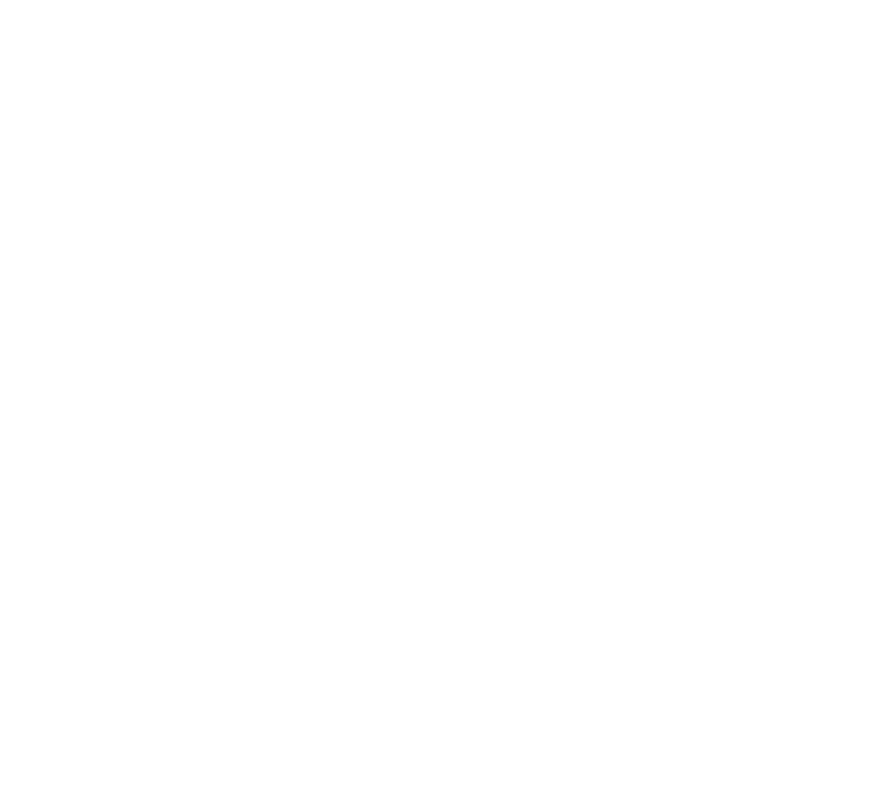
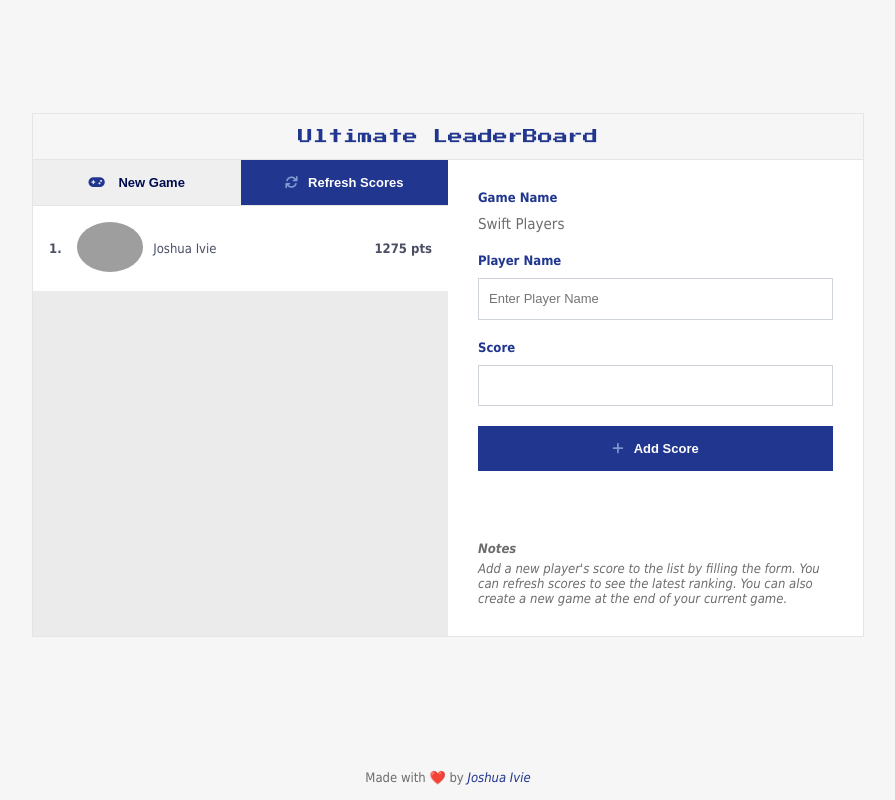
Before and after one commit to joshuaivie/Ultimate-Leaderboard, a website built with webpack: page src/index.html in a window 1280 px wide. Shown: the whole page, without its empty margins (192-1087 px from the left). Built offline with nearby package versions, Linux system fonts and the light colour scheme; grey boxes are pictures that could not be loaded.

Commit message:
Add User Interface

```diff
--- a/src/index.css
+++ b/src/index.css
@@ -0,0 +1,251 @@
+@import url("https://fonts.googleapis.com/css2?family=Press+Start+2P&display=swap");
+
+::-webkit-scrollbar {
+  width: 8px;
+  height: 8px;
+  background-color: transparent;
+}
+
+::-webkit-scrollbar-thumb {
+  -webkit-border-radius: 4px;
+  border-radius: 4px;
+  background: #20368f;
+  -webkit-box-shadow: inset 0 0 6px rgb(0 0 0 / 50%);
+}
+
+*,
+*::before,
+*::after {
+  margin: 0;
+  padding: 0;
+  box-sizing: border-box;
+  font-size: 13px;
+}
+
+html {
+  scroll-behavior: smooth;
+  font-family: Tahoma, sans-serif;
+}
+
+ul {
+  list-style: none;
+}
+
+body {
+  width: 100%;
+  position: relative;
+  font-weight: 400;
+  font-size: 1rem;
+  min-width: 100vw;
+  min-height: 100vh;
+  background: #f6f6f6;
+  overflow-x: hidden;
+}
+
+a {
+  text-decoration: none;
+  color: #20368f;
+  font-style: italic;
+}
+
+.page-container {
+  position: relative;
+  min-height: 100vh;
+}
+
+.content-wrap {
+  padding-bottom: 50px;
+  position: relative;
+  min-height: calc(100vh - 50px);
+}
+
+.leaderboard {
+  width: 65%;
+  display: flex;
+  margin: auto;
+  top: 50%;
+  left: 50%;
+  position: absolute;
+  transform: translate(-50%, -50%);
+  border: 1px solid #e5e5e5;
+  flex-direction: column;
+}
+
+.leaderboard section.title {
+  font-family: "Press Start 2P", cursive;
+  color: #20368f;
+  width: 100%;
+  padding: 15px;
+  text-align: center;
+  font-size: 15px;
+  border-bottom: 1px solid #e5e5e5;
+}
+
+.leaderboard .content {
+  width: 100%;
+  display: flex;
+}
+
+.leaderboard .left {
+  width: 50%;
+  min-width: 300px;
+}
+
+.leaderboard .right {
+  background-color: #fff;
+  padding: 30px;
+  width: 50%;
+  min-width: 300px;
+}
+
+.action-buttons {
+  display: flex;
+  border-bottom: 1px solid #e5e5e5;
+}
+
+.action-buttons button,
+.add-score-button button {
+  flex: 1;
+  padding: 15px;
+  border: none;
+  font-weight: 600;
+  color: #000b4f;
+  cursor: pointer;
+  transition: all 0.3s ease-in-out;
+}
+
+.action-buttons button:hover,
+.add-score-button button:hover {
+  opacity: 0.75;
+}
+
+.action-buttons button i,
+.add-score-button button i {
+  color: #20368f;
+  margin-right: 10px;
+}
+
+.action-buttons button.background-50,
+.add-score-button button.background-50 {
+  background-color: #20368f;
+  color: #fff;
+}
+
+.action-buttons button.background-50 i,
+.add-score-button button.background-50 i {
+  color: #829cd0;
+}
+
+.scores-container {
+  height: 430px;
+  background-color: #ebebeb;
+  overflow: hidden;
+  overflow-y: scroll;
+}
+
+.highscore {
+  display: flex;
+  align-items: center;
+  background: #fff;
+  font-size: 15px;
+  color: #4a4f64;
+  transition: all 0.3s ease-in-out;
+  cursor: pointer;
+  border: 1px solid #fff;
+}
+
+.highscore + .highscore {
+  border-top-color: #e5e5e5;
+}
+
+.highscore:hover {
+  box-shadow: 0 0 10px 0 rgb(0 0 0 / 10%);
+  border-color: #e5e5e5;
+}
+
+.highscore .position {
+  padding: 15px;
+}
+
+.highscore .position,
+.highscore .score {
+  font-weight: 600;
+}
+
+.highscore .highscore-right {
+  display: flex;
+  justify-content: space-between;
+  flex: 1;
+  padding: 15px 15px 15px 0;
+  align-items: center;
+}
+
+.highscore .highscore-right .profile {
+  display: flex;
+  align-items: center;
+  margin-right: 15px;
+}
+
+.highscore .highscore-right .profile .avatar img {
+  height: 50px;
+  border-radius: 50%;
+  margin-right: 10px;
+}
+
+.add-score-form form {
+  display: flex;
+  flex-direction: column;
+  height: 100%;
+}
+
+.add-score-form li {
+  display: flex;
+  flex-direction: column;
+  margin-bottom: 20px;
+}
+
+.add-score-form li label {
+  margin-bottom: 10px;
+  font-weight: 600;
+  color: #20368f;
+}
+
+.add-score-form li .game-name {
+  font-size: 15px;
+  color: #6d6d6d;
+}
+
+.add-score-form li input {
+  padding: 10px;
+  display: block;
+  width: 100%;
+  font-weight: 400;
+  line-height: 1.5;
+  color: #212529;
+  background-color: #fff;
+  background-clip: padding-box;
+  border: 1px solid #ced4da;
+}
+
+.add-score-form .notes {
+  display: block;
+  margin-top: auto;
+  color: #6d6d6d;
+  font-style: italic;
+}
+
+.add-score-form .notes .title {
+  display: block;
+  font-weight: 600;
+  margin-bottom: 5px;
+}
+
+.footer {
+  position: absolute;
+  width: 100%;
+  bottom: 0;
+  padding: 15px;
+  font-size: 13px;
+  text-align: center;
+  color: #6d6d6d;
+}
--- a/src/index.html
+++ b/src/index.html
@@ -10,7 +10,75 @@
 </head>
 
 <body>
+  <div class="page-container">
+    <main class="content-wrap">
+      <div class="leaderboard">
+        <section class="title">
+          Ultimate LeaderBoard
+        </section>
+        <div class="content">
+          <section class="scores left">
+            <div class="action-buttons">
+              <button class="new-game" id="newGame"><i class="fa-solid fa-gamepad"></i> New Game</button>
+              <button class="refresh-game background-50" id="refreshGame"><i
+                  class="fa-solid fa-arrows-rotate"></i>Refresh
+                Scores</button>
+            </div>
+            <ul class="scores-container" id="scoresContainer">
+              <li class="highscore">
+                <div class="position">
+                  1.
+                </div>
+                <div class="highscore-right">
+                  <div class="profile">
+                    <div class="avatar">
+                      <img src="https://avatars.dicebear.com/api/adventurer-neutral/joshua.svg" alt="Joshua">
+                    </div>
+                    <div class="name">
+                      Joshua Ivie
+                    </div>
+                  </div>
+                  <div class="score">
+                    1275 pts
+                  </div>
+                </div>
+              </li>
+            </ul>
+          </section>
+          <section class="add-score-form right">
+            <form id="addScore" method="post">
+              <ul>
+                <li>
+                  <label for="game-name">Game Name</label>
+                  <div name="game-namme" class="game-name">Swift Players</div>
+                </li>
+                <li>
+                  <label for="inputName">Player Name</label>
+                  <input type="text" placeholder="Enter Player Name" name="inputName" id="inputName">
+                </li>
+                <li>
+                  <label for="inputScore">Score</label>
+                  <input type="number" name="inputScore" id="inputScore">
+                </li>
+                <li class="add-score-button">
+                  <button type="submit" class="background-50"><i class="fa-solid fa-plus"></i>Add Score</button>
+                </li>
+              </ul>
+              <div class="notes"> <span class="title">Notes</span> Add a new player's score to the list by filling the
+                form. You can refresh scores to see the latest ranking. You can also create a new
+                game at the end of your
+                current game.</div>
+            </form>
+          </section>
+        </div>
+      </div>
+    </main>
+    <footer class="footer">
+      Made with ❤️ by <a href="http://github.com/joshuaivie" target="_blank">Joshua Ivie</a>
+    </footer>
+  </div>
 
+  <!-- <div id="notification"><div id="desc">A notification message..</div></div> -->
 </body>
 
 </html>
--- a/src/index.js
+++ b/src/index.js
@@ -0,0 +1 @@
+import './index.css';
```
Also changed, not shown: package.json (+6 -5 lines).
